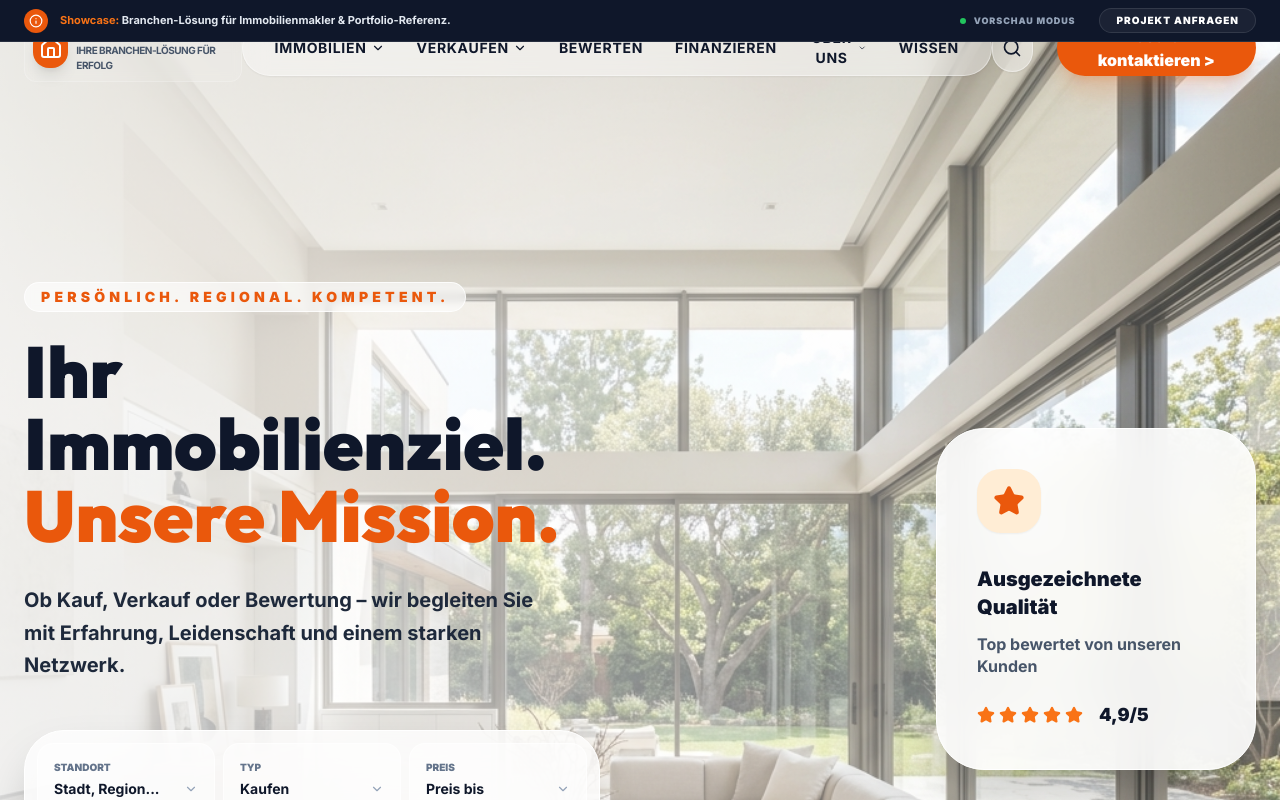
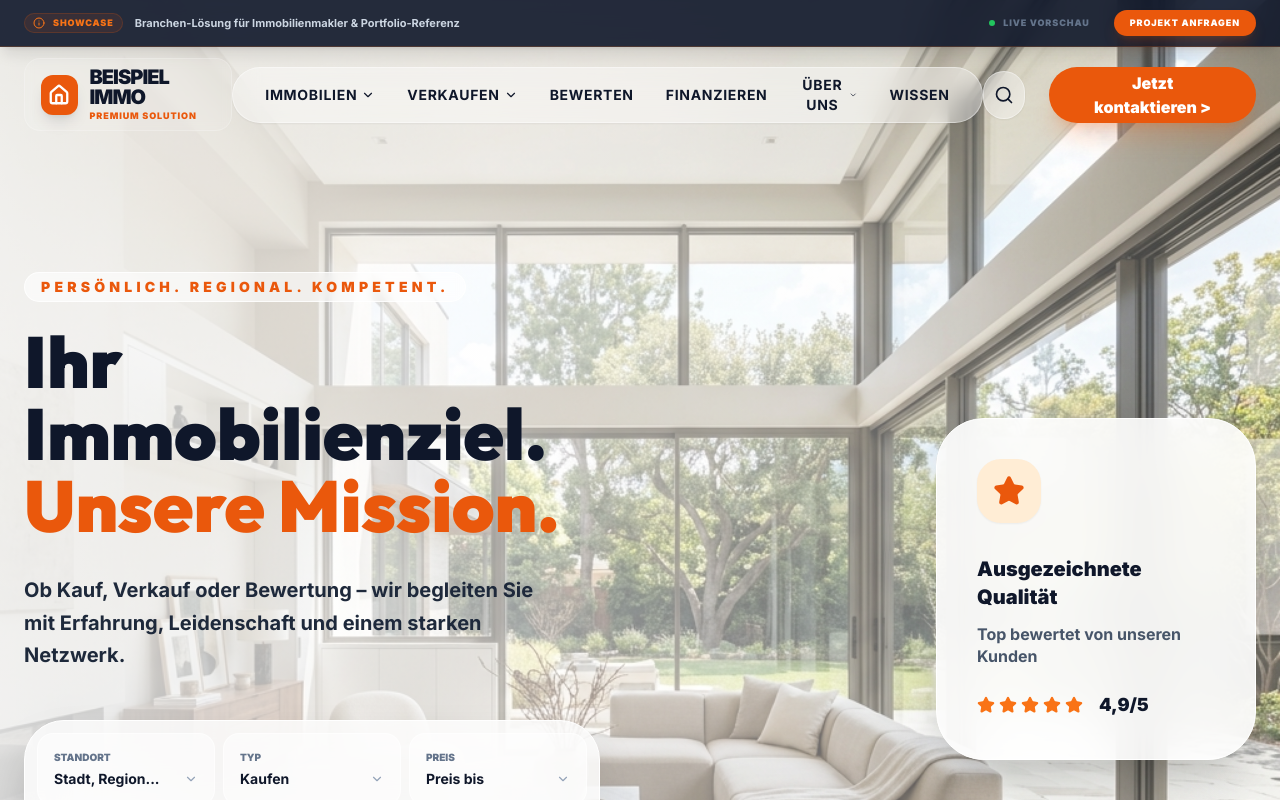
Before and after one commit to timmsug-source/website-linkedin, a Next.js app: page /beispiel/immobilienmakler in a window 1280 px wide. Shown: the top 800 px of the page. Built offline with nearby package versions, Linux system fonts and the light colour scheme.

Commit message:
Fix: Integrate showcase banner into header and resolve overlap issues

```diff
--- a/src/app/(beispiel)/beispiel/immobilienmakler/page.tsx
+++ b/src/app/(beispiel)/beispiel/immobilienmakler/page.tsx
@@ -1,4 +1,4 @@
-import { MaklerExampleHeader, MaklerExampleHero, MaklerExampleSellBanner, MaklerExampleShowcaseBanner } from "@/components/beispiel/MaklerExample";
+import { MaklerExampleHeader, MaklerExampleHero, MaklerExampleSellBanner } from "@/components/beispiel/MaklerExample";
 
 export const metadata = {
   title: "Webdesign für Immobilienmakler: Branchen-Lösung & Portfolio-Referenz",
@@ -24,7 +24,6 @@ export default function MaklerExamplePage() {
         type="application/ld+json"
         dangerouslySetInnerHTML={{ __html: JSON.stringify(jsonLd) }}
       />
-      <MaklerExampleShowcaseBanner />
       <main className="min-h-screen">
         <MaklerExampleHeader />
         <MaklerExampleHero />
--- a/src/components/beispiel/MaklerExample.tsx
+++ b/src/components/beispiel/MaklerExample.tsx
@@ -2,35 +2,6 @@
 
 import Image from "next/image";
 import { Search, ChevronDown, Star, Home, Users, Euro, BarChart3, ShieldCheck, Check, Info } from "lucide-react";
-
-export function MaklerExampleShowcaseBanner() {
-  return (
-    <div className="bg-slate-900 py-2 border-b border-white/10 relative z-[100]">
-      <div className="max-w-7xl mx-auto px-6 flex flex-col md:flex-row items-center justify-between gap-2">
-        <div className="flex items-center gap-3">
-          <div className="w-6 h-6 rounded-lg bg-orange-600 flex items-center justify-center text-white">
-            <Info size={14} />
-          </div>
-          <p className="text-[11px] font-bold text-slate-200">
-            <span className="text-orange-500">Showcase:</span> Branchen-Lösung für Immobilienmakler & Portfolio-Referenz.
-          </p>
-        </div>
-        <div className="flex items-center gap-6">
-          <div className="hidden lg:flex items-center gap-2">
-            <div className="w-1.5 h-1.5 rounded-full bg-green-500 animate-pulse" />
-            <span className="text-[9px] uppercase font-black tracking-widest text-slate-400">Vorschau Modus</span>
-          </div>
-          <a
-            href="/kontakt"
-            className="text-[10px] font-black uppercase tracking-widest text-white hover:text-orange-500 transition-colors bg-white/5 px-4 py-1 rounded-full border border-white/10"
-          >
-            Projekt anfragen
-          </a>
-        </div>
-      </div>
-    </div>
-  );
-}
 
 export function MaklerExampleHeader() {
   const menuItems = [
@@ -43,16 +14,44 @@ export function MaklerExampleHeader() {
   ];
 
   return (
-    <header className="absolute top-0 left-0 right-0 z-50 bg-transparent">
+    <header className="absolute top-0 left-0 right-0 z-50">
+      {/* Showcase Banner */}
+      <div className="bg-[#0f172a]/90 backdrop-blur-md py-2.5 border-b border-orange-500/20 shadow-lg">
+        <div className="max-w-7xl mx-auto px-6 flex flex-col md:flex-row items-center justify-between gap-2">
+          <div className="flex items-center gap-3">
+            <div className="flex items-center gap-2 bg-orange-600/10 px-2 py-0.5 rounded-full border border-orange-600/20">
+              <Info size={12} className="text-orange-500" />
+              <span className="text-[9px] font-black uppercase tracking-widest text-orange-500">Showcase</span>
+            </div>
+            <p className="text-[11px] font-bold text-slate-300">
+              Branchen-Lösung für Immobilienmakler & Portfolio-Referenz
+            </p>
+          </div>
+          <div className="flex items-center gap-6">
+            <div className="hidden lg:flex items-center gap-2">
+              <div className="w-1.5 h-1.5 rounded-full bg-green-500 animate-pulse" />
+              <span className="text-[9px] uppercase font-black tracking-widest text-slate-500">Live Vorschau</span>
+            </div>
+            <a
+              href="/kontakt"
+              className="text-[9px] font-black uppercase tracking-widest text-white hover:text-orange-500 transition-all bg-orange-600 px-4 py-1.5 rounded-full shadow-lg shadow-orange-600/20"
+            >
+              Projekt anfragen
+            </a>
+          </div>
+        </div>
+      </div>
+
+      {/* Main Navbar */}
       <div className="max-w-7xl mx-auto px-6 h-24 flex items-center justify-between">
         {/* Logo */}
-        <div className="flex items-center gap-2 group cursor-pointer bg-white/10 backdrop-blur-sm p-2 rounded-xl border border-white/20">
-          <div className="w-10 h-10 bg-orange-600 rounded-lg flex items-center justify-center text-white shadow-lg">
-            <Home size={24} />
+        <div className="flex items-center gap-3 group cursor-pointer bg-white/10 backdrop-blur-sm p-2 px-4 rounded-2xl border border-white/20">
+          <div className="w-10 h-10 bg-orange-600 rounded-xl flex items-center justify-center text-white shadow-lg group-hover:scale-105 transition-transform">
+            <Home size={22} strokeWidth={2.5} />
           </div>
           <div className="flex flex-col">
-            <span className="text-xl font-black text-slate-900 leading-none uppercase">Beispiel Immo</span>
-            <span className="text-[10px] text-slate-600 font-bold uppercase tracking-tighter">Ihre Branchen-Lösung für Erfolg</span>
+            <span className="text-xl font-black text-slate-900 leading-none tracking-tighter uppercase">Beispiel Immo</span>
+            <span className="text-[9px] text-orange-600 font-black uppercase tracking-[0.1em] mt-0.5">Premium Solution</span>
           </div>
         </div>
 
@@ -82,7 +81,7 @@ export function MaklerExampleHeader() {
 
 export function MaklerExampleHero() {
   return (
-    <section className="relative min-h-screen pt-40 pb-20 flex flex-col justify-between">
+    <section className="relative min-h-screen flex flex-col justify-between overflow-hidden pt-48">
       {/* Background Image Container */}
       <div className="absolute inset-0 z-0">
         <Image
```
